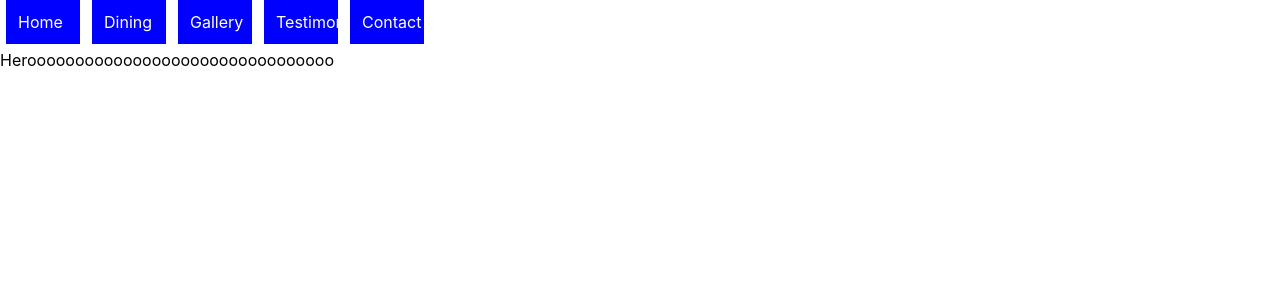
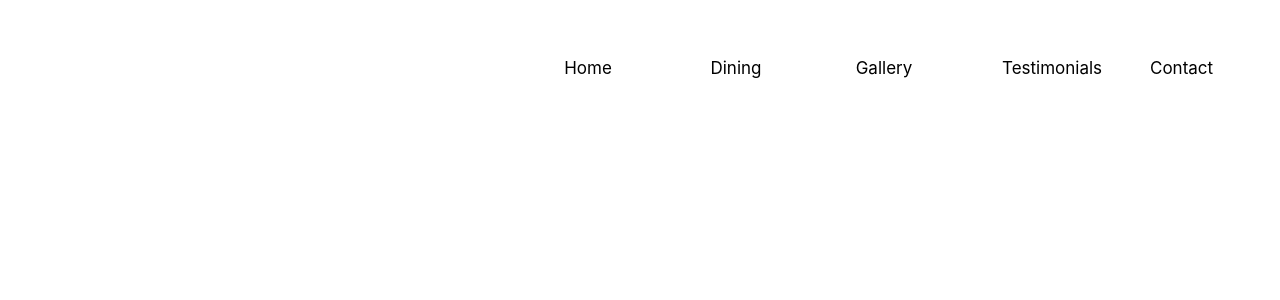
Before and after one commit to Monica-Macharia/Phase-2-Project, a React (Create React App) app: page / in a window 1280 px wide. Shown: the top 300 px of the page. Built offline with nearby package versions, Linux system fonts and the light colour scheme.

Commit message:
styling the navbar

```diff
--- a/src/App.js
+++ b/src/App.js
@@ -11,10 +11,8 @@ import Testimonials from './Testimonials.js';
 
 function App() {
   return (
-    <>
-
-
-    <NavBar />
+    <nav className = "navbar">
+      {<NavBar /> }
       <Routes>
       <Route path="/" element={<Home />}/>
       <Route path="/Dining" element={<Dining />}/>
@@ -23,7 +21,7 @@ function App() {
       <Route path="/Contact" element={<Contact />}/>
       </Routes>
 
-  </>
+  </nav>
   );
 }
 
--- a/src/NavBar.js
+++ b/src/NavBar.js
@@ -5,12 +5,11 @@ import {NavLink} from 'react-router-dom';
 
 const styles = {
     display: "inline-block",
-    width: "50px",
-    padding: "12px",
-    margin: "0 6px 6px",
-    background: "blue",
+    width: "60px",
+    padding: "44px",
+    // margin: "0 6px 6px",
     textDecoration: "none",
-    color: "white",
+    color: "black",
   };
 
 function NavBar(){
@@ -18,24 +17,39 @@ function NavBar(){
         <div>
             <NavLink to = "./" exact
             style={styles}
+            activeStyle={{
+                background: "darkblue",
+              }}
             > Home
             </NavLink>
             <NavLink to = "/Dining" exact
             style={styles}
+            activeStyle={{
+                background: "darkblue",
+              }}
            > Dining
              </NavLink>
              <NavLink
              to = "/Gallery" exact
             style={styles}
+            activeStyle={{
+                background: "darkblue",
+              }}
             > Gallery
             </NavLink>
             <NavLink
              to = "/Testimonials" exact
             style={styles}
+            activeStyle={{
+                background: "darkblue",
+              }}
             > Testimonials
             </NavLink>
             <NavLink to = "/Contact" exact
             style={styles}
+            activeStyle={{
+                background: "darkblue",
+              }}
             > Contact </NavLink>
         </div>
     )
--- a/src/index.css
+++ b/src/index.css
@@ -6,6 +6,15 @@ body {
   -webkit-font-smoothing: antialiased;
   -moz-osx-font-smoothing: grayscale;
 }
+.navbar{
+    float: right;
+    font-size: 17px;
+    color: white;
+    text-align: center;
+    padding: 14px 26px;
+    text-decoration: none;
+  }
+
 
 code {
   font-family: source-code-pro, Menlo, Monaco, Consolas, 'Courier New',
```
